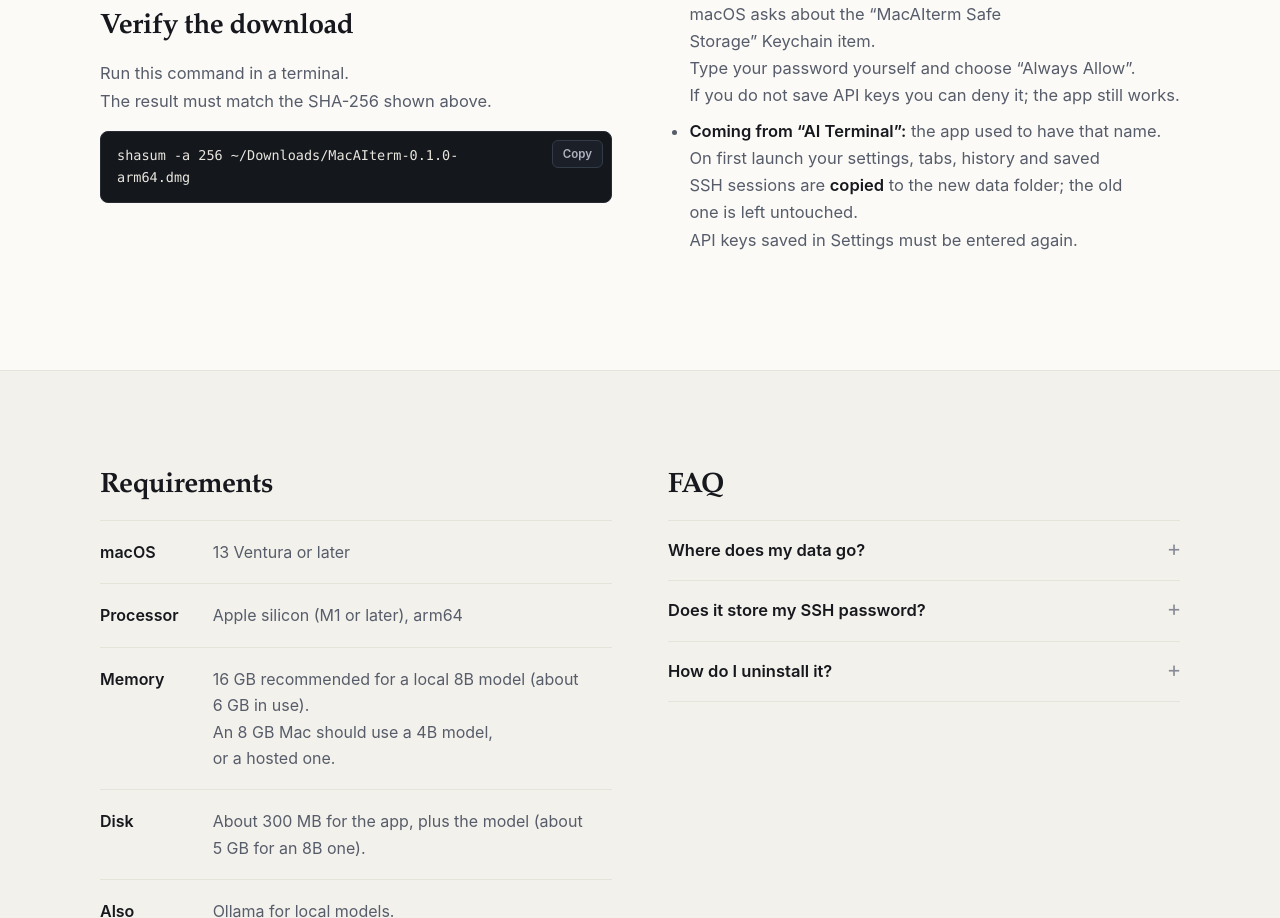
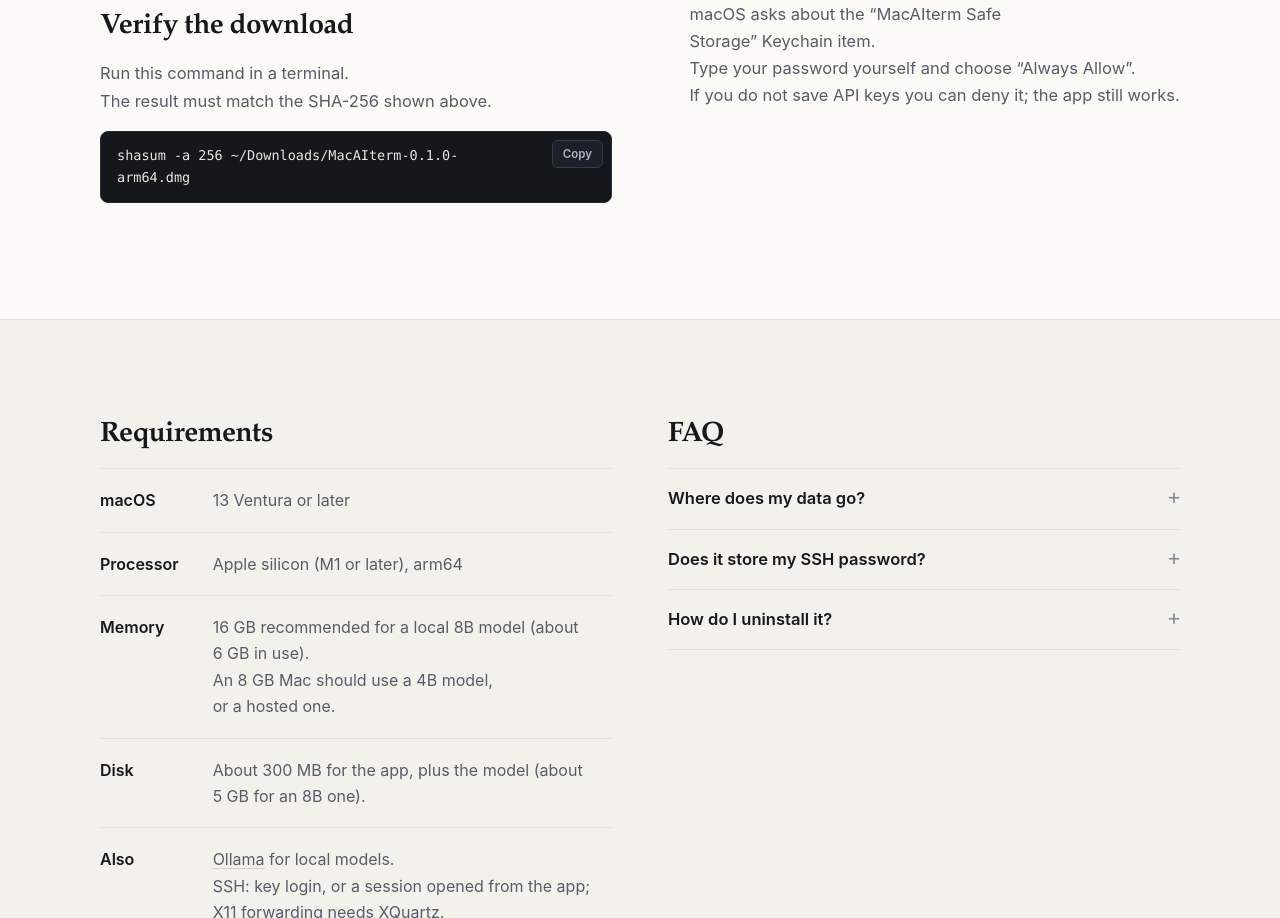
Before and after one commit to NeuronLinkX/AI_Terminal, an Electron app: page site/download.html in a window 1280 px wide. Shown: the part 1613-2531 px from the top of the page. Drawn offline with Linux system fonts and the light colour scheme.

Commit message:
Site: remove the "coming from AI Terminal" note from the download pages (EN and KO)
Co-Authored-By: Claude Sonnet 5.5 <noreply@anthropic.com>

```diff
--- a/site/download.html
+++ b/site/download.html
@@ -98,7 +98,6 @@
         <div class="code">xattr -dr com.apple.quarantine /Applications/MacAIterm.app<button class="copy" type="button" data-copy="xattr -dr com.apple.quarantine /Applications/MacAIterm.app">Copy</button></div>
         <ul class="list">
           <li><b>Keychain prompt:</b> after installing or updating an unsigned app, macOS asks about the “MacAIterm Safe Storage”&nbsp;Keychain&nbsp;item.<br>Type your password yourself and choose&nbsp;“Always&nbsp;Allow”.<br>If you do not save API keys you can deny it; the app&nbsp;still&nbsp;works.</li>
-          <li><b>Coming from “AI Terminal”:</b> the app used to have&nbsp;that&nbsp;name.<br>On first launch your settings, tabs, history and saved SSH sessions are <b>copied</b> to the new data folder; the old one is&nbsp;left&nbsp;untouched.<br>API keys saved in Settings must be&nbsp;entered&nbsp;again.</li>
         </ul>
       </div>
     </div>
```
Also changed, not shown: site/ko/download.html (+0 -1 lines).
